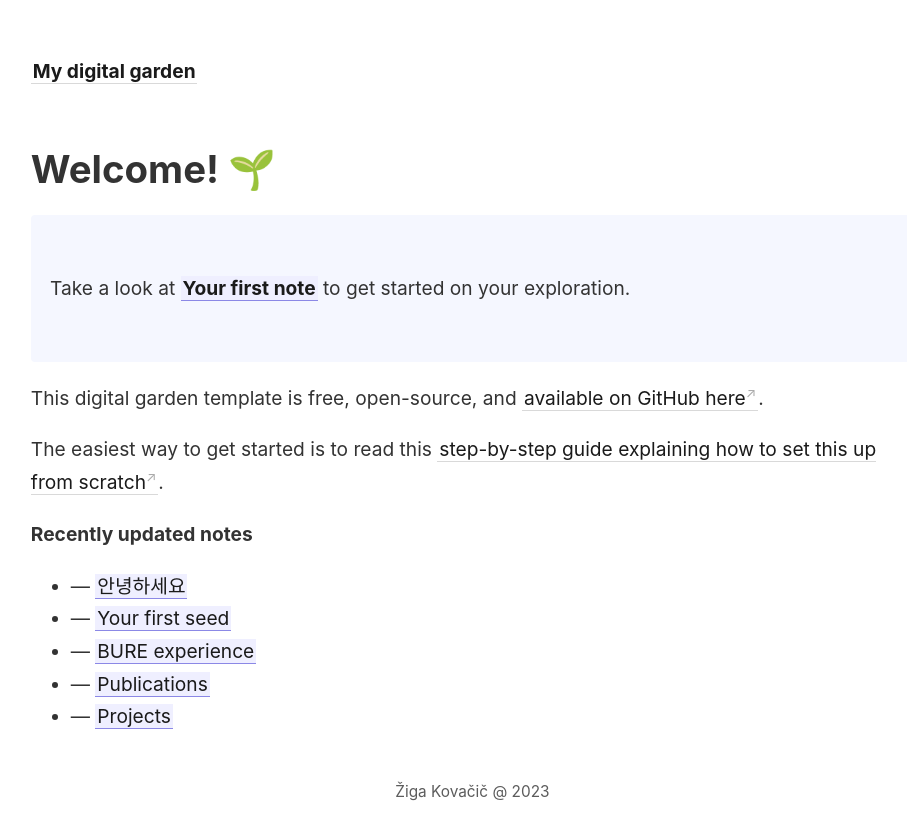
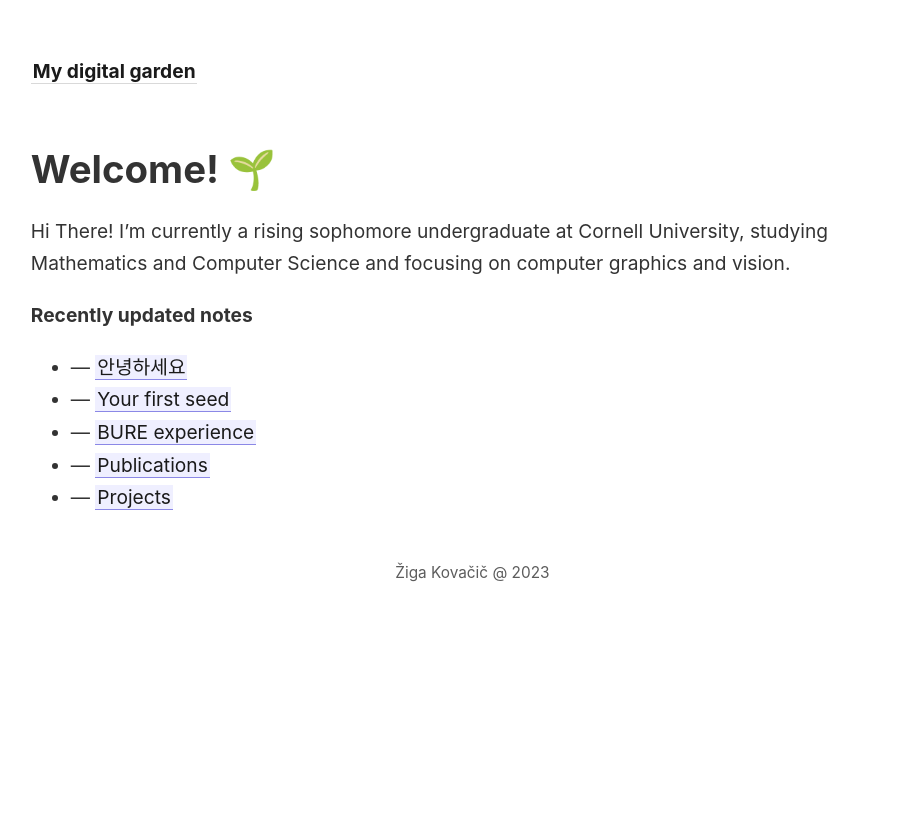
Before and after one commit to zzigak/mdbased, a Jekyll site: the page built from _pages/index.md, in a window 1280 px wide. Shown: the top 840 px of the page, without its empty margins (46-953 px from the left). Built offline with Jekyll 4.4.1, drawn with Linux system fonts in a browser that asks for light colours.

Commit message:
Update index.md

```diff
--- a/_pages/index.md
+++ b/_pages/index.md
@@ -7,13 +7,8 @@ permalink: /
 
 # Welcome! 🌱
 
-<p style="padding: 3em 1em; background: #f5f7ff; border-radius: 4px;">
-  Take a look at <span style="font-weight: bold">[[Your first note]]</span> to get started on your exploration.
-</p>
+Hi There! I’m currently a rising sophomore undergraduate at Cornell University, studying Mathematics and Computer Science and focusing on computer graphics and vision.
 
-This digital garden template is free, open-source, and [available on GitHub here](https://github.com/maximevaillancourt/digital-garden-jekyll-template).
-
-The easiest way to get started is to read this [step-by-step guide explaining how to set this up from scratch](https://maximevaillancourt.com/blog/setting-up-your-own-digital-garden-with-jekyll).
 
 <strong>Recently updated notes</strong>
 
```
